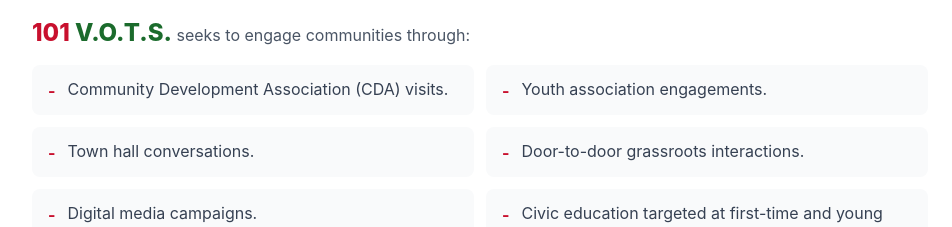
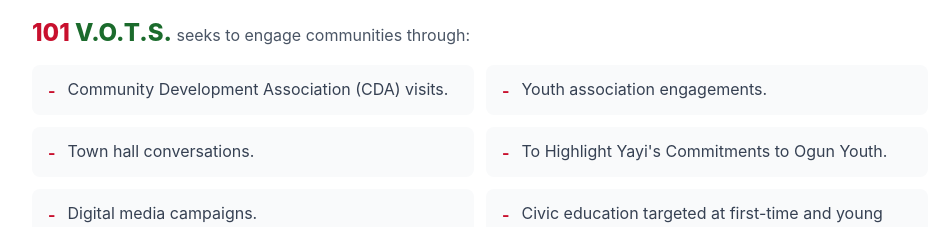
Before and after one commit to Rubes06/vots-site, a React (Vite) app: page / in a window 1280 px wide. Shown: the part 2245-2472 px from the top of the page, without its empty margins (160-1112 px from the left). Built offline with nearby package versions, Linux system fonts and the light colour scheme.

Commit message:
Highlighted the things in bracket and changed a point in focus strategy

```diff
--- a/src/components/About.tsx
+++ b/src/components/About.tsx
@@ -5,7 +5,7 @@ function About() {
     "Community Development Association (CDA) visits.",
     "Youth association engagements.",
     "Town hall conversations.",
-    "Door-to-door grassroots interactions.",
+    "To Highlight Yayi's Commitments to Ogun Youth.",
     "Digital media campaigns.",
     "Civic education targeted at first-time and young voters.",
   ];
```
